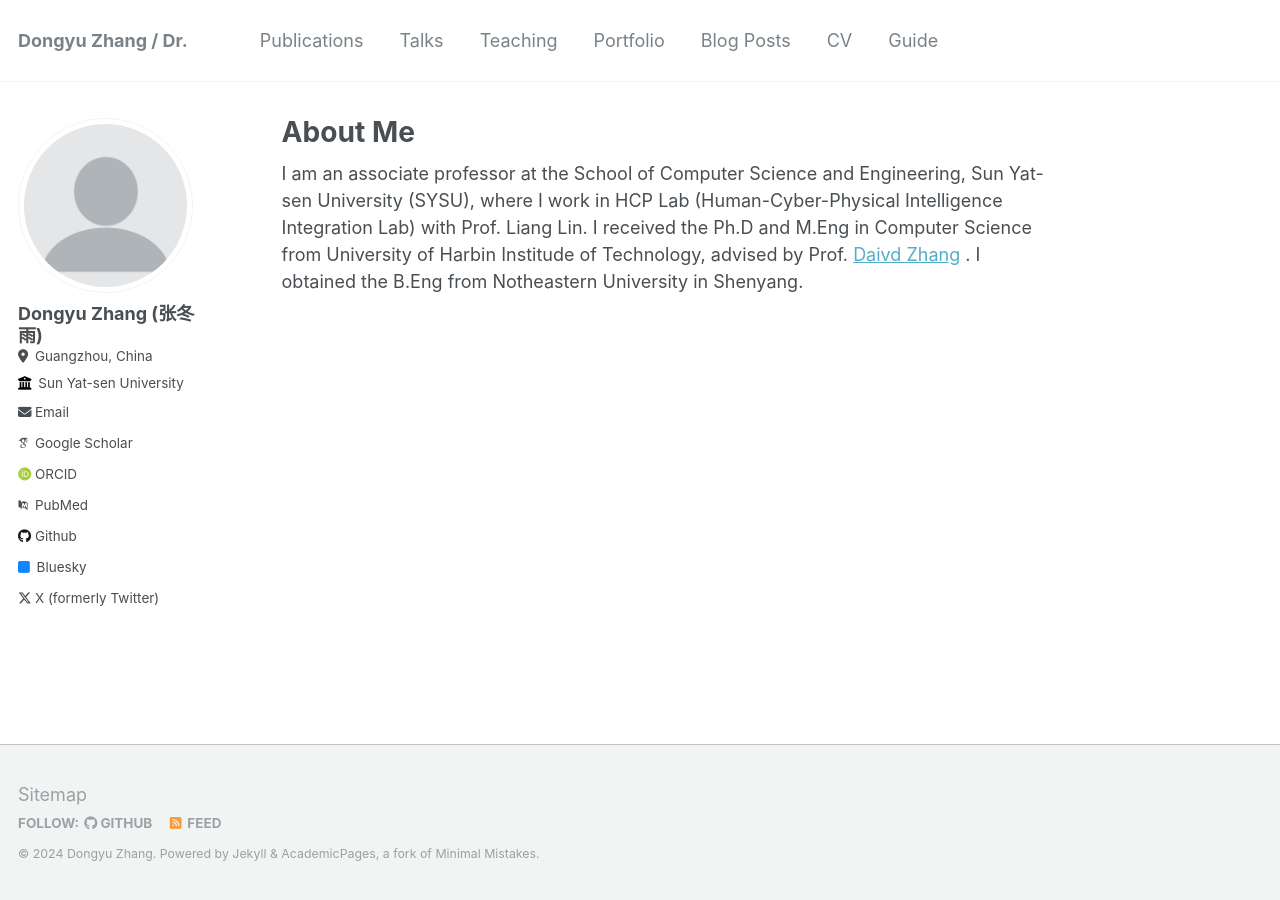
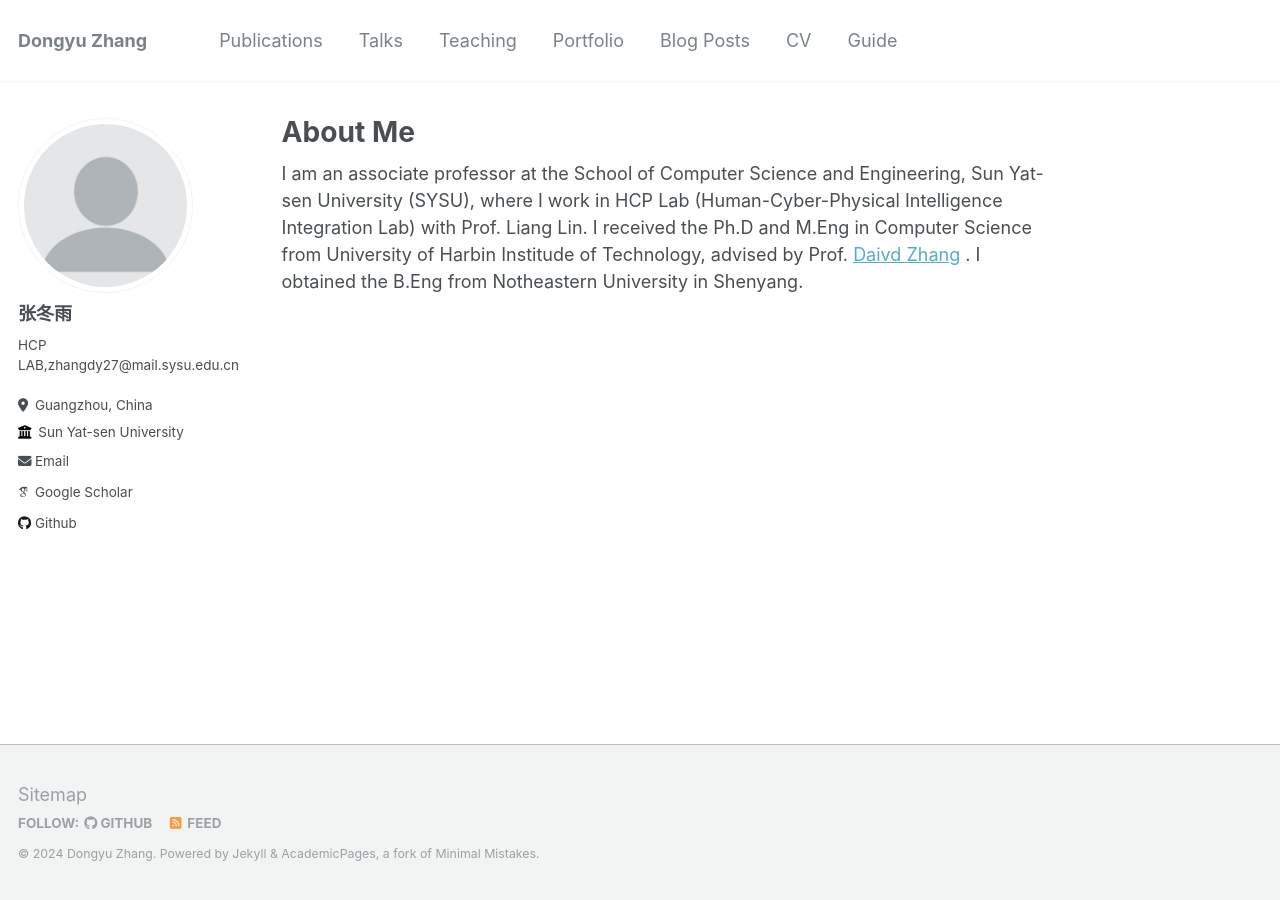
Before and after one commit to cszhangdy/cszhangdy.github.io, a Jekyll site: the page built from _pages/about.md, in a window 1280 px wide. Built offline with Jekyll 4.4.1, drawn with Linux system fonts in a browser that asks for light colours; some web fonts are replaced.

Commit message:
Update _config.yml

```diff
--- a/_config.yml
+++ b/_config.yml
@@ -8,7 +8,7 @@
 
 # Basic Site Settings
 locale                   : "en-US"
-title                    : "Dongyu Zhang / Dr."
+title                    : "Dongyu Zhang"
 title_separator          : "-"
 name                     : &name "Dongyu Zhang"
 description              : &description "personal description"
@@ -22,55 +22,55 @@ repository               : "academicpages/academicpages.github.io"
 author:
   # Biographic information
   avatar           : "profile.png"
-  name             : "Dongyu Zhang (张冬雨)"
+  name             : "张冬雨"
   #pronouns         : # example: "she/her"
- # bio              : "Short biography for the left-hand sidebar"
+  bio              : "HCP LAB,zhangdy27@mail.sysu.edu.cn"
   location         : "Guangzhou, China"
   employer         : "Sun Yat-sen University"
   uri              : # URL
-  email            : &email "zhangdy27@mail.sysu.edu.cn"
+  email            : "zhangdy27@mail.sysu.edu.cn"
 
   # Academic websites
-  arxiv            : # URL - Update with the correct link to your profile
+#  arxiv            : # URL - Update with the correct link to your profile
   googlescholar    : "https://scholar.google.com/citations?user=PS_CX0AAAAAJ"
-  impactstory      : # URL
-  orcid            : "http://orcid.org/yourorcidurl"
-  pubmed           : "https://www.ncbi.nlm.nih.gov/pubmed/?term=john+snow"
-  researchgate     : # URL
+#  impactstory      : # URL
+#  orcid            : "http://orcid.org/yourorcidurl"
+#  pubmed           : "https://www.ncbi.nlm.nih.gov/pubmed/?term=john+snow"
+#  researchgate     : # URL
 
   # Repositories and software development
-  bitbucket        : # Username - Update with your username on the site
-  codepen          : # Username
-  dribbble         : # Username
+#  bitbucket        : # Username - Update with your username on the site
+#  codepen          : # Username
+#  dribbble         : # Username
   github           : "academicpages"
-  kaggle           : # Username
-  stackoverflow    : # User number or user number and name (i.e., use "1" or "1/jeff-atwood")
+#  kaggle           : # Username
+#  stackoverflow    : # User number or user number and name (i.e., use "1" or "1/jeff-atwood")
 
   # Social media
-  bluesky          : "bsky.app" # Replace this with you Bluesky username
-  facebook         : # Username
-  flickr           : # Username
-  foursquare       : # Username
-  goodreads        : # Username
-  google_plus      : # Username
-  keybase          : # Username
-  instagram        : # Username
-  lastfm           : # Username
-  linkedin         : # Username
-  mastodon         : # URL
-  medium           : # URL
-  pinterest        : # Username
-  soundcloud       : # Username
-  steam            : # Username
-  telegram         : # URL
-  tumblr           : # Username
-  twitter          : "UniofOxford"  # Replace this with your X / Twitter handle
-  vine             : # Username
-  weibo            : # Username
-  wikipedia        : # Username
-  xing             : # Username
-  youtube          : # Username
-  zhihu            : # URL
+#  bluesky          : "bsky.app" # Replace this with you Bluesky username
+#  facebook         : # Username
+#  flickr           : # Username
+#  foursquare       : # Username
+#  goodreads        : # Username
+#  google_plus      : # Username
+#  keybase          : # Username
+#  instagram        : # Username
+#  lastfm           : # Username
+#  linkedin         : # Username
+#  mastodon         : # URL
+#  medium           : # URL
+#  pinterest        : # Username
+#  soundcloud       : # Username
+#  steam            : # Username
+#  telegram         : # URL
+#  tumblr           : # Username
+#  twitter          : "UniofOxford"  # Replace this with your X / Twitter handle
+#  vine             : # Username
+#  weibo            : # Username
+#  wikipedia        : # Username
+#  xing             : # Username
+#  youtube          : # Username
+#  zhihu            : # URL
 
 
 # Site Settings
```
